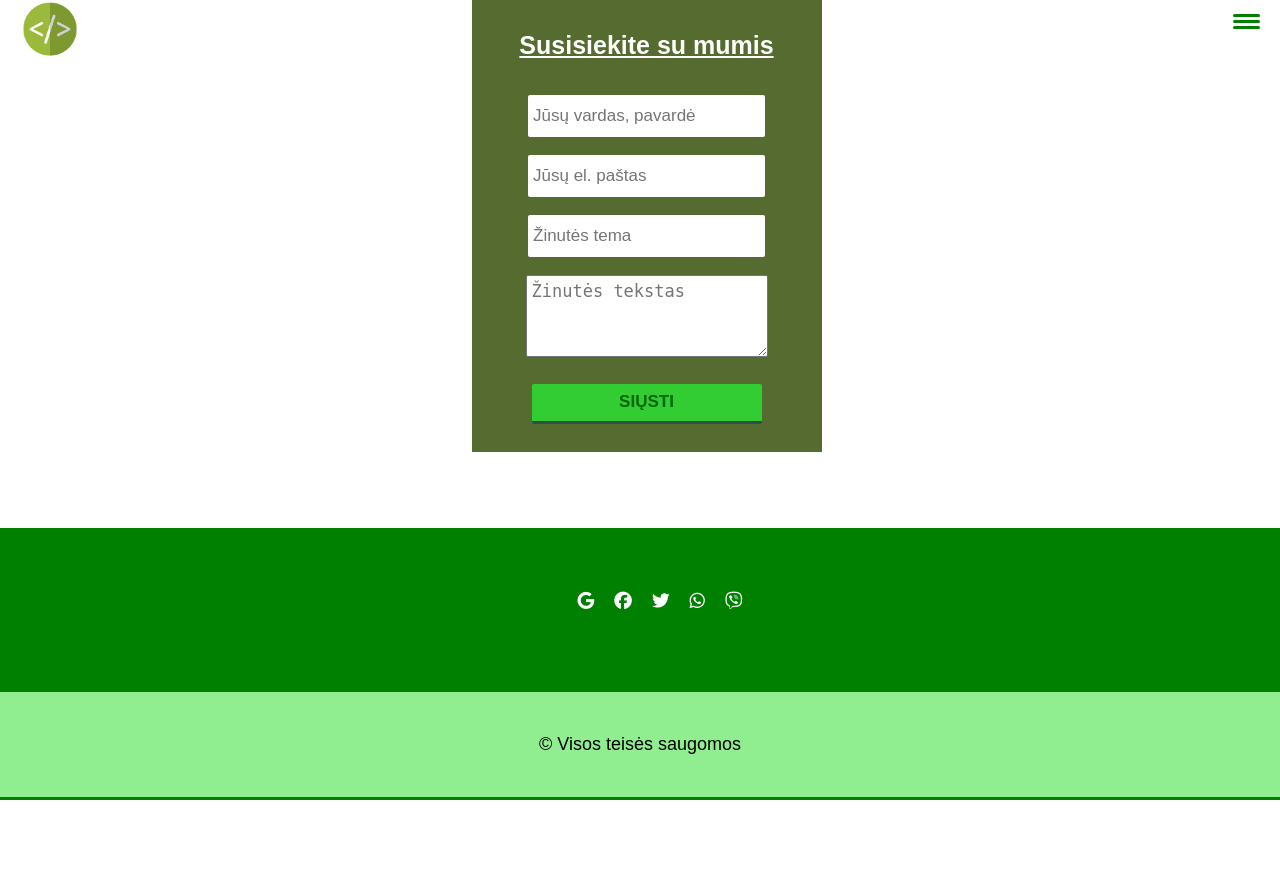
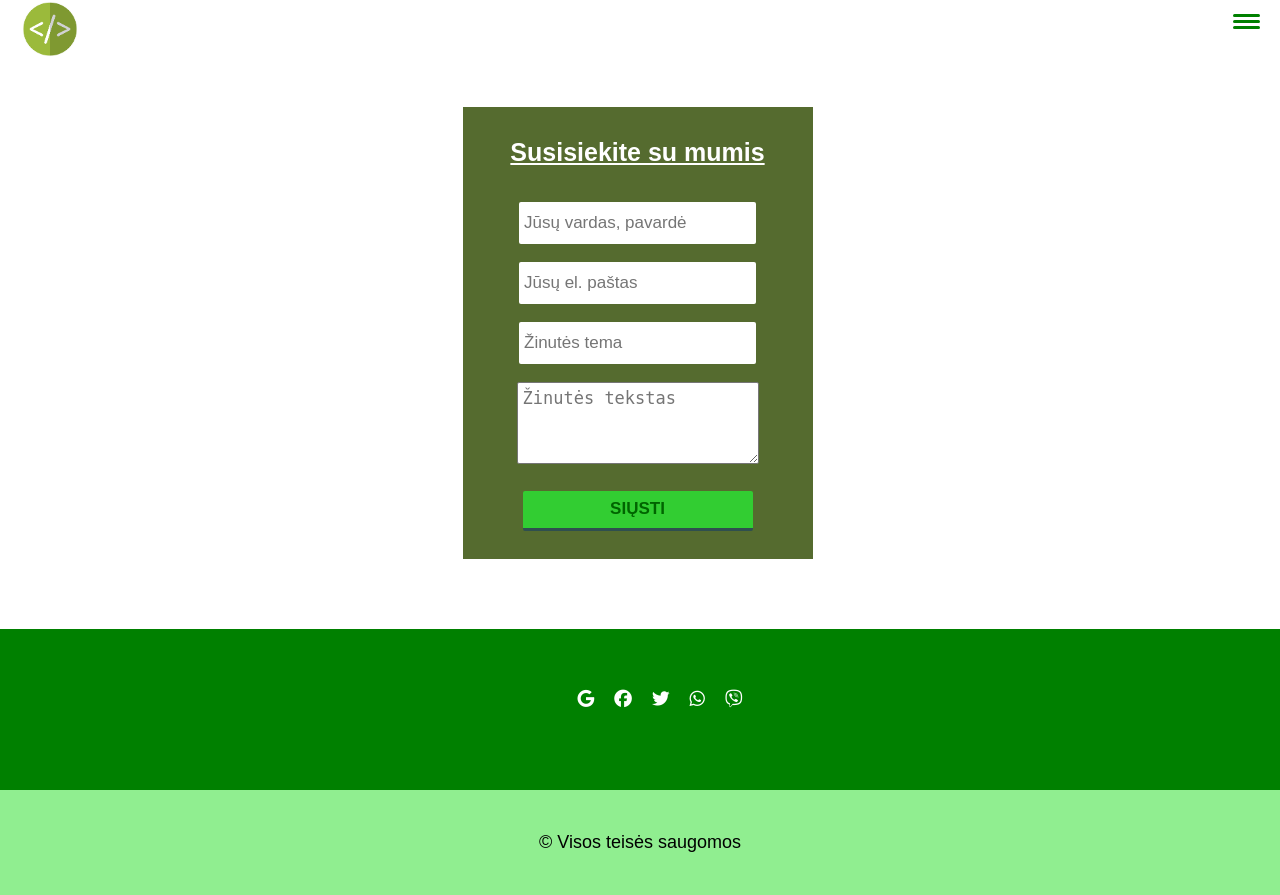
Before and after one commit to robertadau/robertos, a PHP site: page /projecto_failai/public_html/kontaktai.html in a window 1280 px wide. Before the commit the page ends 800 px from the top, so only its background shows below. Run offline with PHP 8.4, Linux system fonts and the light colour scheme; some libraries are stand-ins or nearby versions.

Commit message:
pakeiciau

```diff
--- a/projecto_failai/public_html/css/kontaktai.css
+++ b/projecto_failai/public_html/css/kontaktai.css
@@ -12,7 +12,6 @@
     min-height: 100%;
 
     display: grid;
-    grid: auto / 1em 1fr;
 }
 
 /* header */
```
